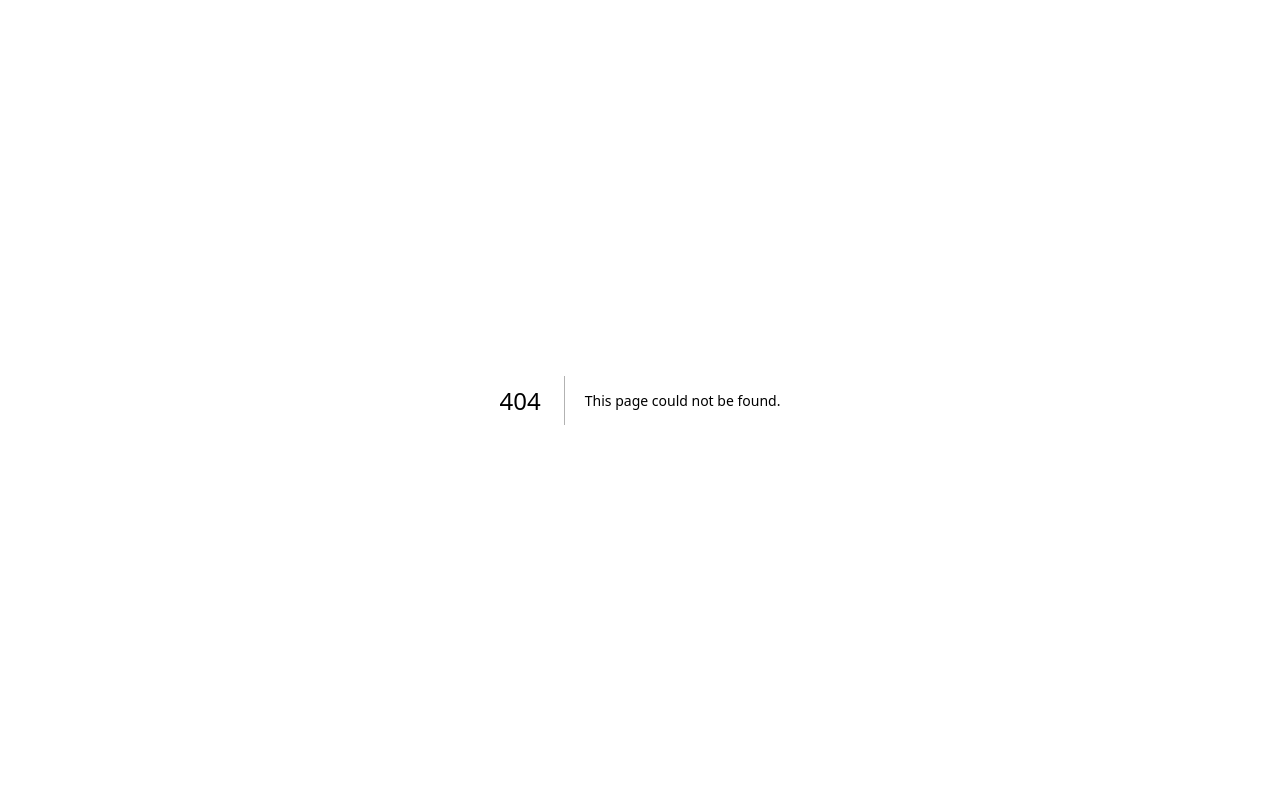
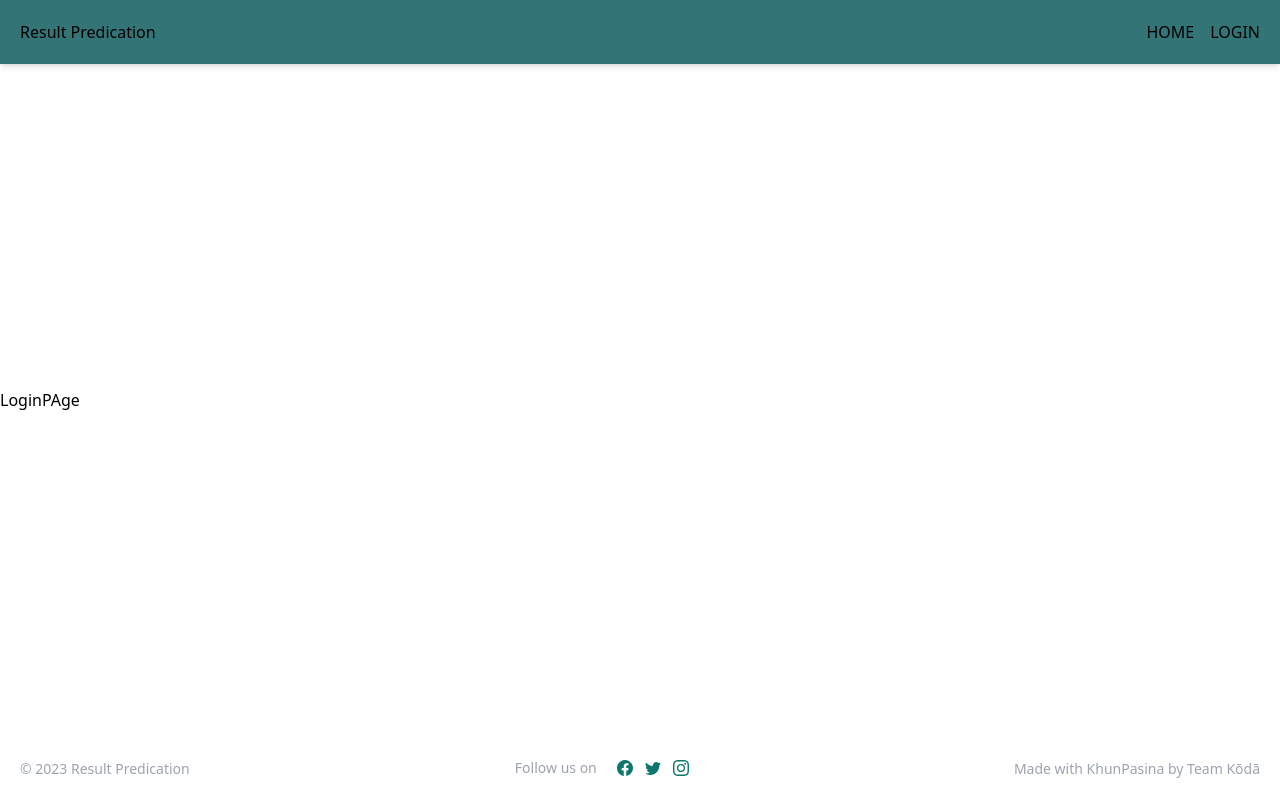
Before and after one commit to prshnt-bhushal/ResultPredictionUsingML, a Next.js app: page /login in a window 1280 px wide. Before the commit this address had no page. Built offline with nearby package versions, Linux system fonts and the light colour scheme; no server answers.

Commit message:
NavBar Initalised

```diff
--- /dev/null
+++ b/components/DropdownLink.js
@@ -0,0 +1,11 @@
+import Link from 'next/link';
+import React from 'react';
+
+export default function DropdownLink(props) {
+  let { href, children, ...rest } = props;
+  return (
+    <Link legacyBehavior href={href}>
+      <a {...rest}>{children}</a>
+    </Link>
+  );
+}
--- /dev/null
+++ b/components/Footer.js
@@ -0,0 +1,46 @@
+import Link from 'next/link';
+import React from 'react';
+import { BsFacebook, BsTwitter, BsInstagram } from 'react-icons/bs';
+
+const Footer = () => {
+  return (
+    <div className="w-full flex justify-between p-5">
+      {/* copyright */}
+      <div>
+        <span className="text-sm text-gray-400">© 2023 Result Predication</span>
+      </div>
+      {/* social handles */}
+      <div className="flex justify-center items-center gap-5">
+        <span className="text-sm text-gray-400">Follow us on</span>
+        <div className="flex gap-3 justify-between">
+          <Link
+            href="https://www.facebook.com/"
+            className="text-teal-700 hover:scale-150 ease-in duration-500"
+          >
+            <BsFacebook />
+          </Link>
+          <Link
+            href="https://www.twitter.com/"
+            className="text-teal-700 hover:scale-150 ease-in duration-500"
+          >
+            <BsTwitter />
+          </Link>
+          <Link
+            href="https://www.instagram.com/"
+            className="text-teal-700 hover:scale-150 ease-in duration-500"
+          >
+            <BsInstagram />
+          </Link>
+        </div>
+      </div>
+      {/* Author */}
+      <div>
+        <span className="text-sm text-gray-400">
+          Made with KhunPasina by Team Kōdā
+        </span>
+      </div>
+    </div>
+  );
+};
+
+export default Footer;
--- /dev/null
+++ b/components/Layout.js
@@ -0,0 +1,31 @@
+import Head from 'next/head'
+import React from 'react'
+import NavBar from './NavBar';
+import Footer from './Footer';
+import { ToastContainer } from 'react-toastify';
+import 'react-toastify/dist/ReactToastify.css';
+
+export default function Layout({title, children}) {
+  return (
+    <>
+      <Head>
+        <title>
+          {title ? title + ' - Result Prediction' : 'Result Prediction'}
+        </title>
+        <meta name="description" content="Generated by create next app" />
+        <meta name="viewport" content="width=device-width, initial-scale=1" />
+        <link rel="icon" href="/favicon.ico" />
+      </Head>
+      <ToastContainer position="top-right" limit={1} />
+      <div className="flex w-full h-screen flex-col justify-between">
+        <header>
+          <NavBar />
+        </header>
+        <main>{children}</main>
+        <footer>
+          <Footer />
+        </footer>
+      </div>
+    </>
+  );
+}
--- /dev/null
+++ b/components/NavBar.js
@@ -0,0 +1,61 @@
+import React from 'react';
+import { Menu } from '@headlessui/react';
+import { signOut, useSession } from 'next-auth/react';
+import DropdownLink from './DropdownLink';
+
+export default function NavBar() {
+  const { status, data: session } = useSession();
+
+  const logoutClickHandler = () => {
+    signOut({ callbackUrl: '/login' });
+  };
+
+  return (
+    <>
+      <nav className="flex justify-between bg-[#337476] shadow-md p-5 w-full">
+        <div>
+          <h1>Result Predication</h1>
+        </div>
+        <div className="flex gap-6 uppercase">
+          <ul className="flex font-medium justify-between gap-4 ">
+            <li className="hover:bg-[#2d6163]">
+              <a href="/">Home</a>
+            </li>
+            <li>
+              {status === 'loading' ? (
+                'Loading...'
+              ) : session?.user ? (
+                <div className="flex gap-3">
+                  <span className="text-white uppercase">Welcome</span>
+                  <Menu as="div" className="relative inline-block text-left">
+                    <Menu.Button className="text-white uppercase hover:bg-[#2d6163]">
+                      {session.user.name}
+                    </Menu.Button>
+                    <Menu.Items className="absolute right-0 w-56 mt-2 origin-top-right bg-white divide-y divide-gray-100 rounded-md shadow-lg ring-1 ring-black ring-opacity-5 focus:outline-none">
+                      <Menu.Item>
+                        <DropdownLink className="dropdown-link" href="/profile">
+                          Profile
+                        </DropdownLink>
+                      </Menu.Item>
+                      <Menu.Item>
+                        <a
+                          className="dropdown-link"
+                          href="/#"
+                          onClick={logoutClickHandler}
+                        >
+                          Logout
+                        </a>
+                      </Menu.Item>
+                    </Menu.Items>
+                  </Menu>
+                </div>
+              ) : (
+                <a href="/login">Login</a>
+              )}
+            </li>
+          </ul>
+        </div>
+      </nav>
+    </>
+  );
+}
--- a/package.json
+++ b/package.json
@@ -9,11 +9,15 @@
     "lint": "next lint"
   },
   "dependencies": {
+    "@headlessui/react": "^1.7.15",
     "eslint": "8.42.0",
     "eslint-config-next": "13.4.5",
     "next": "13.4.5",
+    "next-auth": "^4.22.1",
     "react": "18.2.0",
-    "react-dom": "18.2.0"
+    "react-dom": "18.2.0",
+    "react-icons": "^4.9.0",
+    "react-toastify": "^9.1.3"
   },
   "devDependencies": {
     "autoprefixer": "^10.4.14",
--- a/src/pages/_app.js
+++ b/src/pages/_app.js
@@ -1,5 +1,13 @@
-import '@/styles/globals.css'
+import '@/styles/globals.css';
+import { SessionProvider } from 'next-auth/react';
 
-export default function App({ Component, pageProps }) {
-  return <Component {...pageProps} />
+export default function App({
+  Component,
+  pageProps: { session, ...pageProps },
+}) {
+  return (
+    <SessionProvider session={session}>
+      <Component {...pageProps} />
+    </SessionProvider>
+  );
 }
--- a/src/pages/index.js
+++ b/src/pages/index.js
@@ -1,7 +1,13 @@
+//HomePage
+
+import Layout from "../../components/Layout";
 
 export default function Home() {
   return (
     <>
+    <Layout title='HOME'>
+      HomePage
+    </Layout>
     </>
   )
 }
--- /dev/null
+++ b/src/pages/login.js
@@ -0,0 +1,10 @@
+import React from 'react'
+import Layout from '../../components/Layout'
+
+export default function login() {
+  return (
+    <Layout title ='LOGIN'>
+        LoginPAge
+    </Layout>
+  )
+}
```
Also changed, not shown: 2 other files (tests, documents, lock files or other folders).
